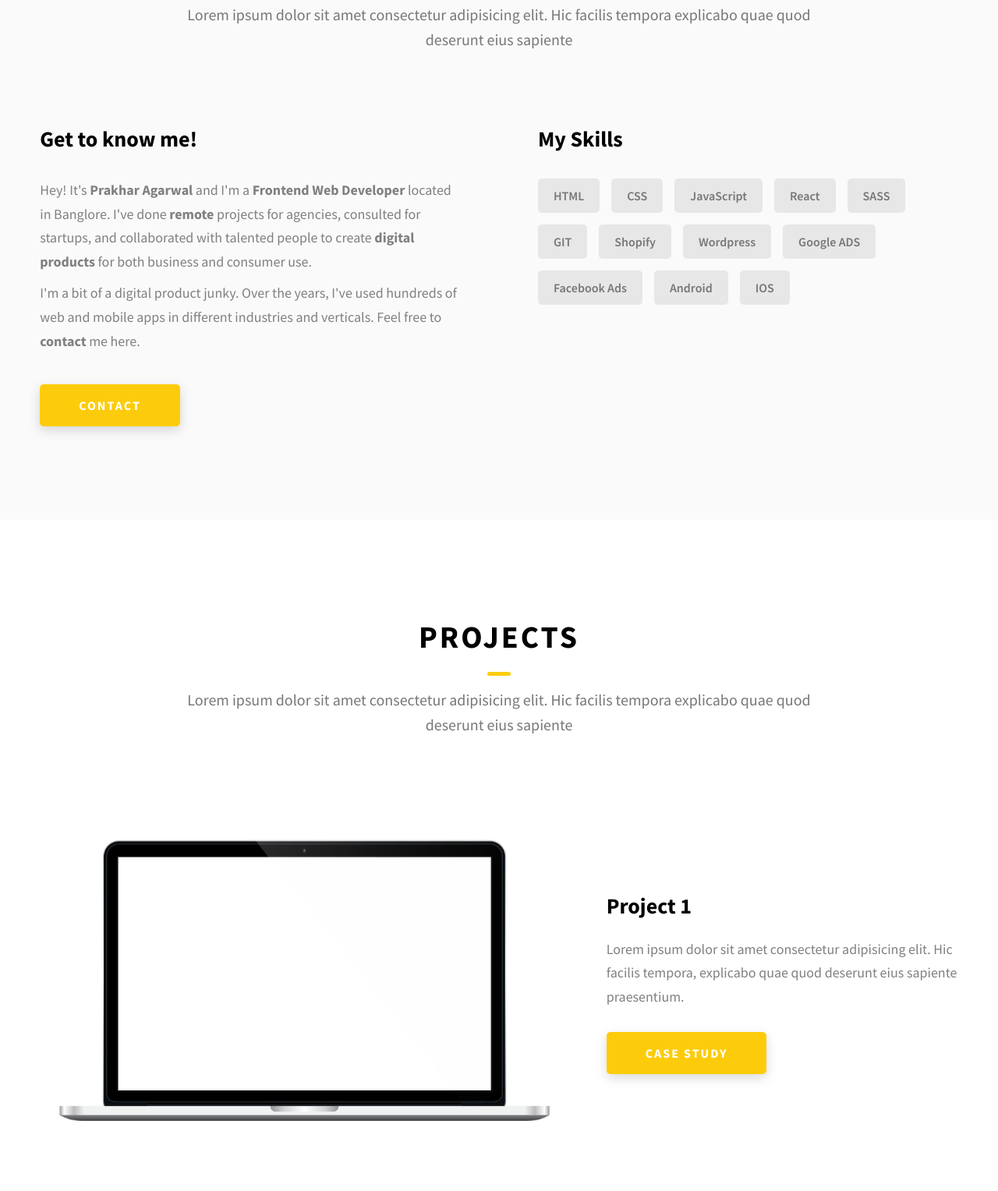
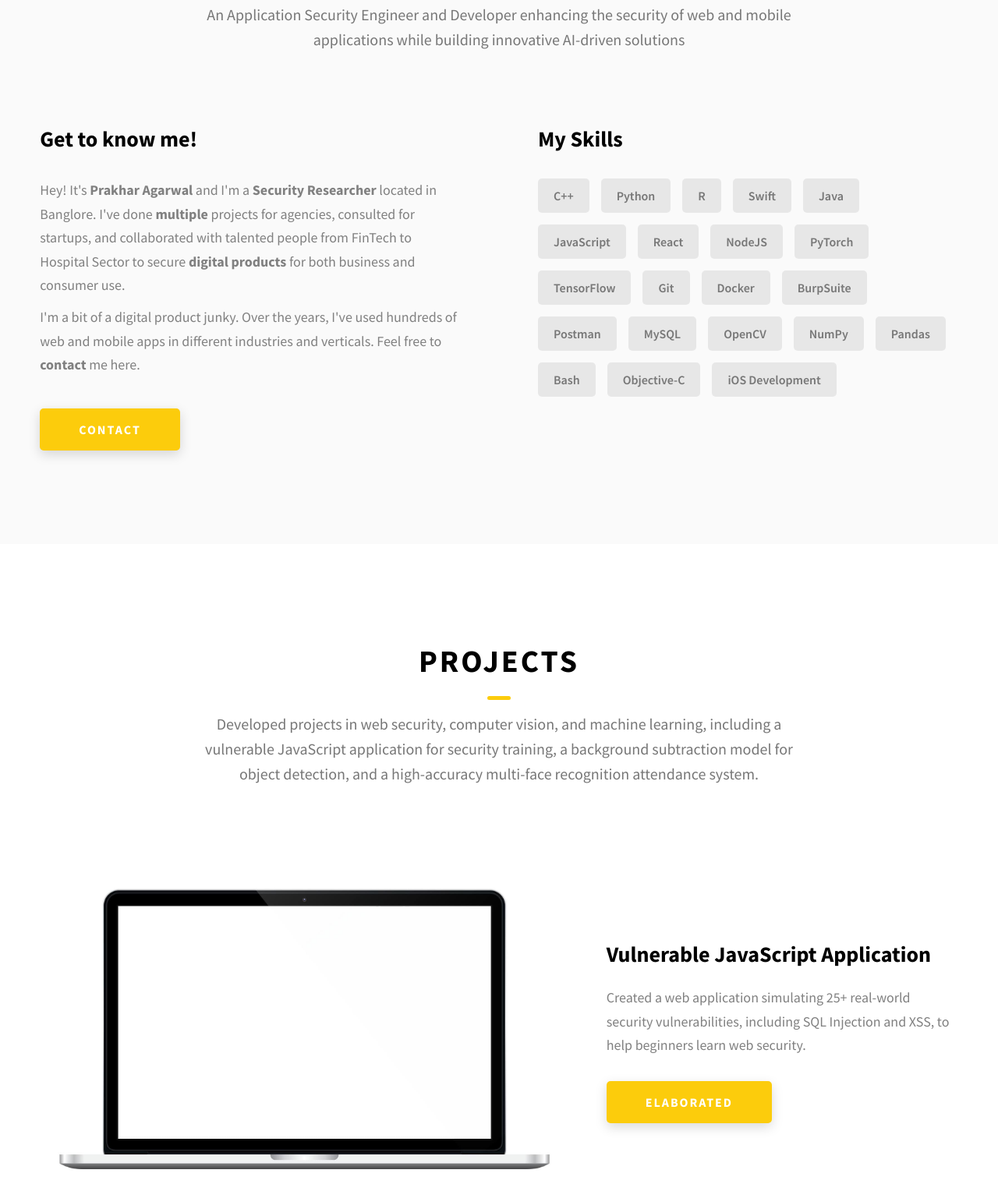
Before and after one commit to agarwal-prakhar/devPortfolio, a website: page index.html in a window 1280 px wide. Shown: the part 1012-2540 px from the top of the page at 78% size. Drawn offline with Linux system fonts and the light colour scheme.

Commit message:
Update index.html

```diff
--- a/index.html
+++ b/index.html
@@ -168,8 +168,7 @@
         <h2 class="heading heading-sec heading-sec__mb-med">
           <span class="heading-sec__main">About Me</span>
           <span class="heading-sec__sub">
-            Lorem ipsum dolor sit amet consectetur adipisicing elit. Hic facilis
-            tempora explicabo quae quod deserunt eius sapiente
+            An Application Security Engineer and Developer enhancing the security of web and mobile applications while building innovative AI-driven solutions
           </span>
         </h2>
         <div class="about__content">
@@ -179,11 +178,11 @@
               <p class="about__content-details-para">
                 Hey! It's
                 <strong>Prakhar Agarwal</strong>
-                and I'm a <strong> Frontend Web Developer </strong> located in
+                and I'm a <strong> Security Researcher </strong> located in
                 Banglore. I've done
-                <strong> remote </strong>
+                <strong> multiple </strong>
                 projects for agencies, consulted for startups, and collaborated
-                with talented people to create
+                with talented people from FinTech to Hospital Sector to secure
                 <strong>digital products </strong>
                 for both business and consumer use.
               </p>
@@ -201,18 +200,27 @@
           <div class="about__content-skills">
             <h3 class="about__content-title">My Skills</h3>
             <div class="skills">
-              <div class="skills__skill">HTML</div>
-              <div class="skills__skill">CSS</div>
-              <div class="skills__skill">JavaScript</div>
-              <div class="skills__skill">React</div>
-              <div class="skills__skill">SASS</div>
-              <div class="skills__skill">GIT</div>
-              <div class="skills__skill">Shopify</div>
-              <div class="skills__skill">Wordpress</div>
-              <div class="skills__skill">Google ADS</div>
-              <div class="skills__skill">Facebook Ads</div>
-              <div class="skills__skill">Android</div>
-              <div class="skills__skill">IOS</div>
+ <div class="skills__skill">C++</div>
+<div class="skills__skill">Python</div>
+<div class="skills__skill">R</div>
+<div class="skills__skill">Swift</div>
+<div class="skills__skill">Java</div>
+<div class="skills__skill">JavaScript</div>
+<div class="skills__skill">React</div>
+<div class="skills__skill">NodeJS</div>
+<div class="skills__skill">PyTorch</div>
+<div class="skills__skill">TensorFlow</div>
+<div class="skills__skill">Git</div>
+<div class="skills__skill">Docker</div>
+<div class="skills__skill">BurpSuite</div>
+<div class="skills__skill">Postman</div>
+<div class="skills__skill">MySQL</div>
+<div class="skills__skill">OpenCV</div>
+<div class="skills__skill">NumPy</div>
+<div class="skills__skill">Pandas</div>
+<div class="skills__skill">Bash</div>
+<div class="skills__skill">Objective-C</div>
+<div class="skills__skill">iOS Development</div>
             </div>
           </div>
         </div>
@@ -223,8 +231,9 @@
         <h2 class="heading heading-sec heading-sec__mb-bg">
           <span class="heading-sec__main">Projects</span>
           <span class="heading-sec__sub">
-            Lorem ipsum dolor sit amet consectetur adipisicing elit. Hic facilis
-            tempora explicabo quae quod deserunt eius sapiente
+Developed projects in web security, computer vision, and machine learning,
+including a vulnerable JavaScript application for security training, a background subtraction model for object detection,
+and a high-accuracy multi-face recognition attendance system.
           </span>
         </h2>
 
@@ -239,17 +248,15 @@
               />
             </div>
             <div class="projects__row-content">
-              <h3 class="projects__row-content-title">Project 1</h3>
+              <h3 class="projects__row-content-title">Vulnerable JavaScript Application </h3>
               <p class="projects__row-content-desc">
-                Lorem ipsum dolor sit amet consectetur adipisicing elit. Hic
-                facilis tempora, explicabo quae quod deserunt eius sapiente
-                praesentium.
+                Created a web application simulating 25+ real-world security vulnerabilities, including SQL Injection and XSS, to help beginners learn web security.
               </p>
               <a
                 href="./project-1.html"
                 class="btn btn--med btn--theme dynamicBgClr"
                 target="_blank"
-                >Case Study</a
+                >Elaborated</a
               >
             </div>
           </div>
@@ -263,17 +270,16 @@
               />
             </div>
             <div class="projects__row-content">
-              <h3 class="projects__row-content-title">Project 2</h3>
+              <h3 class="projects__row-content-title"> Background Subtraction Application</h3>
               <p class="projects__row-content-desc">
-                Lorem ipsum dolor sit amet consectetur adipisicing elit. Hic
-                facilis tempora, explicabo quae quod deserunt eius sapiente
-                praesentium.
+              Developed machine learning models for detecting moving objects in video frames using methods like mask R-CNN and frame differencing.
+
               </p>
               <a
                 href="./project-2.html"
                 class="btn btn--med btn--theme dynamicBgClr"
                 target="_blank"
-                >Case Study</a
+                >Elaborated</a
               >
             </div>
           </div>
@@ -287,17 +293,15 @@
               />
             </div>
             <div class="projects__row-content">
-              <h3 class="projects__row-content-title">Project 3</h3>
+              <h3 class="projects__row-content-title">Multi-Face Recognition Attendance System</h3>
               <p class="projects__row-content-desc">
-                Lorem ipsum dolor sit amet consectetur adipisicing elit. Hic
-                facilis tempora, explicabo quae quod deserunt eius sapiente
-                praesentium.
+                    Built an automated attendance system using deep CNN and k-NN, achieving 98% accuracy on the LFW dataset.
               </p>
               <a
                 href="./project-3.html"
                 class="btn btn--med btn--theme dynamicBgClr"
                 target="_blank"
-                >Case Study</a
+                >Elaborated</a
               >
             </div>
           </div>
@@ -309,8 +313,7 @@
         <h2 class="heading heading-sec heading-sec__mb-med">
           <span class="heading-sec__main heading-sec__main--lt">Contact</span>
           <span class="heading-sec__sub heading-sec__sub--lt">
-            Lorem ipsum dolor sit amet consectetur adipisicing elit. Hic facilis
-            tempora explicabo quae quod deserunt eius sapiente
+
           </span>
         </h2>
         <div class="contact__form-container">
@@ -413,7 +416,7 @@
         <!-- If you give me some credit or shoutout here by linking to my website, then it will be a big thing for me and will help me a lot :) -->
         <div class="main-footer__lower">
           &copy; Copyright <script>document.write(new Date().getFullYear())</script>. Made by
-          <a rel="noreferrer" target="_blank" href="https://prakharagarwal.com"
+          <a rel="noreferrer" target="_blank" href="https://github.com/agarwal-prakhar"
             >Prakhar Agarwal</a
           >
         </div>
```
